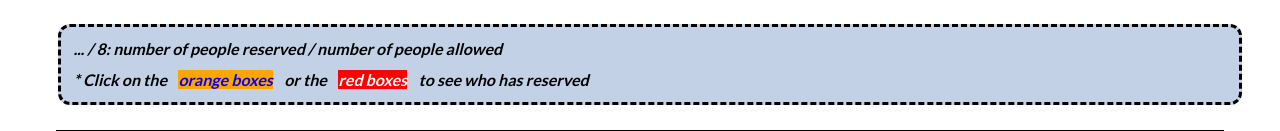
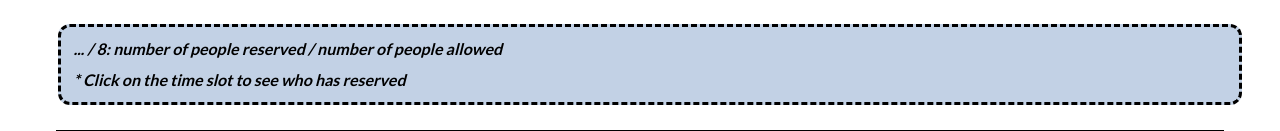
Before and after one commit to KhoiUna/cooking-reservation, a React (Create React App) app in the folder client/: page / in a window 1280 px wide. Shown: the part 198-329 px from the top of the page. Built offline with nearby package versions, Linux system fonts and the light colour scheme; no server answers.

Commit message:
update Home's legend

```diff
--- a/client/src/containers/Home/Home.js
+++ b/client/src/containers/Home/Home.js
@@ -45,29 +45,8 @@ export default function Home() {
         </i>
         <div style={{ marginTop: "1%" }}>
           <i>
-            <strong>* Click</strong> on the
-            <span
-              style={{
-                color: "blue",
-                backgroundColor: "orange",
-                fontWeight: "bold",
-                margin: "0 1%",
-              }}
-            >
-              orange boxes
-            </span>
-            or the
-            <span
-              style={{
-                color: "white",
-                backgroundColor: "red",
-                fontWeight: "bold",
-                margin: "0 1%",
-              }}
-            >
-              red boxes
-            </span>
-            to see who has reserved
+            <strong>* Click</strong> on the <strong>time slot</strong> to see
+            who has reserved
           </i>
         </div>
       </legend>
```
